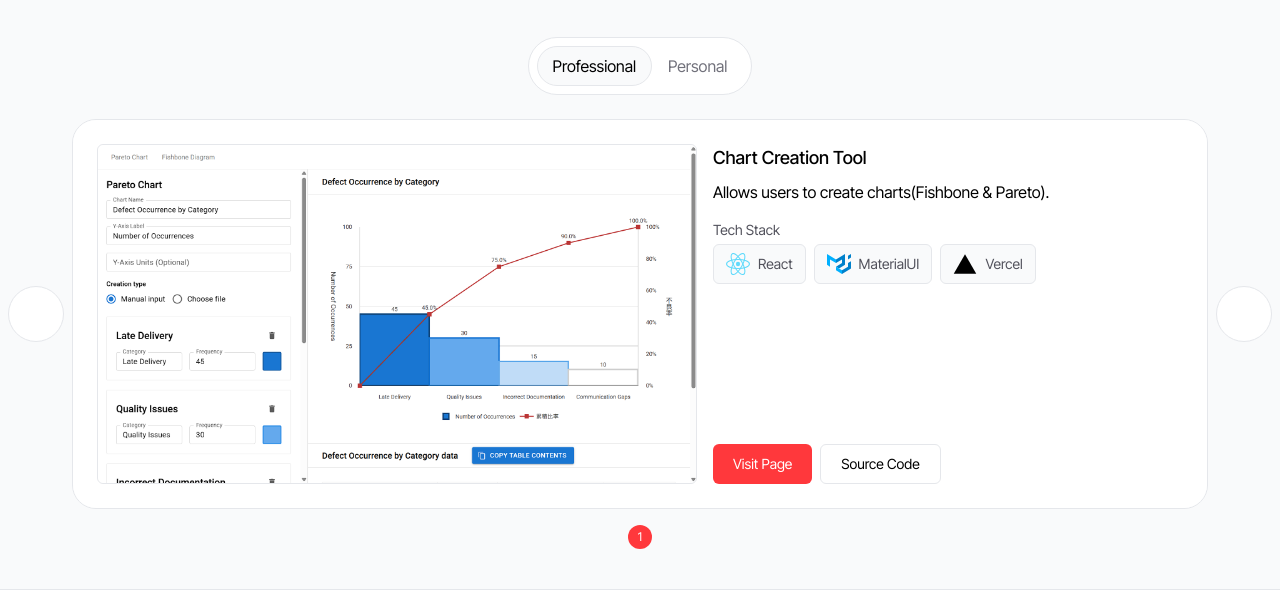
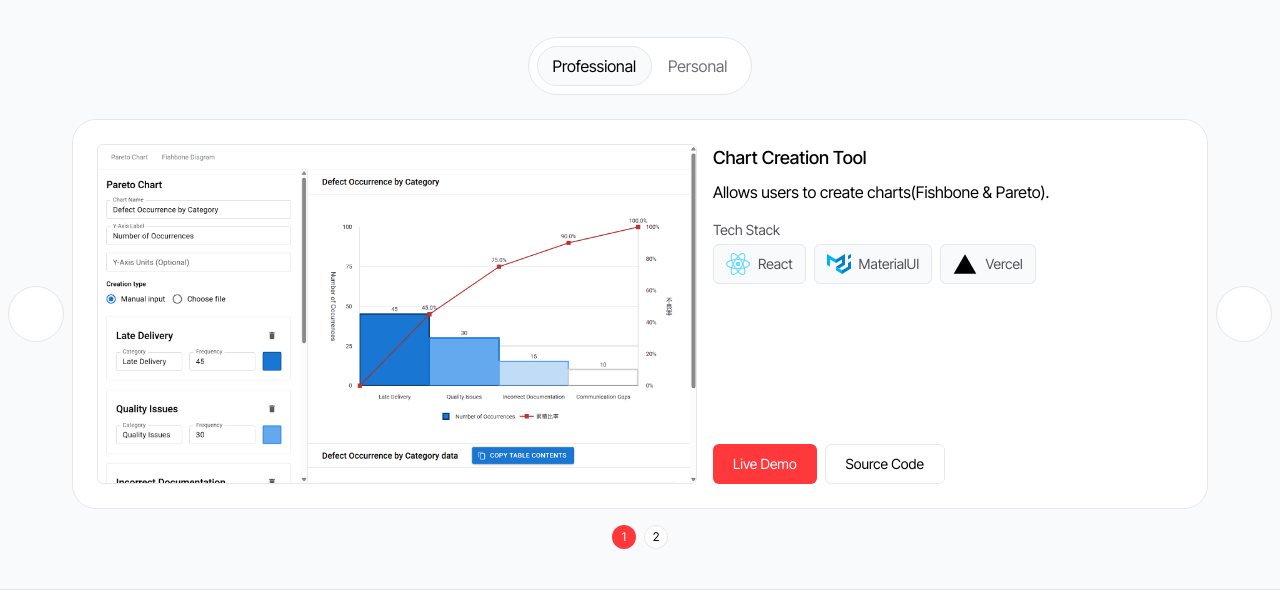
Before and after one commit to JiraldLaurea/digital-porftolio, a Next.js app: page / in a window 1280 px wide. Shown: the part 3222-3821 px from the top of the page. Built offline with nearby package versions, Linux system fonts and the light colour scheme; some icons are missing.

Commit message:
Add additional projects

```diff
--- a/src/app/components/Projects.tsx
+++ b/src/app/components/Projects.tsx
@@ -10,9 +10,10 @@ interface Project {
     imgSrc: string;
     name: string;
     description: string;
-    link: string;
+    link?: string;
     sourceCode?: string;
-    techs: Tech[];
+    figmaLink?: string;
+    techs?: Tech[];
 }
 
 interface ProjectsData {
@@ -51,6 +52,14 @@ const Projects = () => {
                             techName: "Vercel",
                         },
                     ],
+                },
+                {
+                    imgSrc: "projects_beacon_service_app.png",
+                    name: "Beacon Service App UI",
+                    description:
+                        "A mobile service app UI designed to deliver location-based promotions by showing coupons and offers when users enter the vicinity of a BLE beacon.",
+                    figmaLink:
+                        "https://www.figma.com/design/1PgYCJAbYvft6CriicoMKI/Beacon-App?node-id=0-1&t=MtjCpUL5MIX5yprq-1",
                 },
             ],
             Personal: [
@@ -107,27 +116,6 @@ const Projects = () => {
                     ],
                 },
                 {
-                    imgSrc: "projects_discord-clone.png",
-                    name: "Discord Clone",
-                    description:
-                        "A mobile-responsive website with Google login authentication that enables users to create a channel where they can chat with another user.",
-                    link: "https://discord-clone-84659.web.app",
-                    techs: [
-                        {
-                            imgSrc: "skills_react.svg",
-                            techName: "React",
-                        },
-                        {
-                            imgSrc: "skills_reactRedux.svg",
-                            techName: "React Redux",
-                        },
-                        {
-                            imgSrc: "skills_firebase.svg",
-                            techName: "Firebase",
-                        },
-                    ],
-                },
-                {
                     imgSrc: "projects_airbnb-clone.png",
                     name: "Airbnb Clone",
                     description:
@@ -162,38 +150,20 @@ const Projects = () => {
                     ],
                 },
                 {
-                    imgSrc: "projects_tesla-clone.png",
-                    name: "Tesla Clone",
+                    imgSrc: "projects-mobile-grocery-app.png",
+                    name: "Mobile Grocery App UI",
                     description:
-                        "A mobile-responsive website with scroll snapping functionality.",
-                    link: "https://zandell-tesla-clone.vercel.app",
-                    sourceCode: "https://github.com/JiraldLaurea/tesla-clone",
-                    techs: [
-                        {
-                            imgSrc: "skills_react.svg",
-                            techName: "React",
-                        },
-                        {
-                            imgSrc: `${
-                                theme === "dark"
-                                    ? "skills_nextjsDark.svg"
-                                    : "skills_nextjsLight.svg"
-                            }`,
-                            techName: "Next.js",
-                        },
-                        {
-                            imgSrc: "skills_tailwindcss.svg",
-                            techName: "Tailwind",
-                        },
-                        {
-                            imgSrc: `${
-                                theme === "dark"
-                                    ? "skills_vercelDark.svg"
-                                    : "skills_vercelLight.svg"
-                            }`,
-                            techName: "Vercel",
-                        },
-                    ],
+                        "A mobile grocery shopping app UI focused on fast product discovery, clean layout, and smooth checkout flow.",
+                    figmaLink:
+                        "https://www.figma.com/design/JUIEqvDWBVAbWPyUSeCbwJ/Grocery-App?node-id=0-1&t=Ob5OjP5AgPcuiwYH-1",
+                },
+                {
+                    imgSrc: "projects_hotel_booking_app.png",
+                    name: "Hotel Booking App UI",
+                    description:
+                        "Mobile hotel booking application UI that allows users to search for accommodations, view hotel and room details, and complete bookings efficiently.",
+                    figmaLink:
+                        "https://www.figma.com/design/bdcgbe4gXuFaAyd6qSXqqc/Hotel-Booking-App?node-id=0-1&t=o7MKgzCAea1bYPuF-1",
                 },
             ],
         }),
--- a/src/app/components/ProjectsCard.tsx
+++ b/src/app/components/ProjectsCard.tsx
@@ -9,8 +9,9 @@ type ProjectsCardProps = {
     imgSrc: string;
     name: string;
     description: string;
-    link: string;
-    sourceCode: string;
+    link?: string;
+    sourceCode?: string;
+    figmaLink?: string;
     techs?: Tech[];
     index: number;
 };
@@ -24,6 +25,7 @@ const ProjectsCard = memo(
         sourceCode,
         techs,
         index,
+        figmaLink,
     }: ProjectsCardProps) => {
         return (
             <div className="flex flex-col w-full h-full p-5 bg-white md:p-6 md:flex-row dark:border-zinc-700 dark:bg-primary1-dark">
@@ -54,17 +56,28 @@ const ProjectsCard = memo(
                             sourceCode ? "grid-cols-2" : "grid-cols-1"
                         }`}
                     >
-                        <Button
-                            link={link}
-                            text="Visit Page"
-                            isPrimary
-                            isSmaller
-                        />
+                        {link && (
+                            <Button
+                                link={link}
+                                text="Live Demo"
+                                isPrimary
+                                isSmaller
+                            />
+                        )}
+
                         {sourceCode && (
                             <Button
                                 link={sourceCode}
                                 text="Source Code"
                                 isSmaller
+                            />
+                        )}
+                        {figmaLink && (
+                            <Button
+                                link={figmaLink}
+                                text="Open in Figma"
+                                isSmaller
+                                isFigma
                             />
                         )}
                     </div>
--- a/src/app/components/ProjectsCarousel.tsx
+++ b/src/app/components/ProjectsCarousel.tsx
@@ -40,6 +40,7 @@ const ProjectsCarousel = memo(
         useEffect(() => {
             if (!emblaApi) return;
 
+            emblaApi.scrollTo(0, true); // snap immediately
             setSelectedIndex(0);
         }, [activeTab, emblaApi]);
 
```
